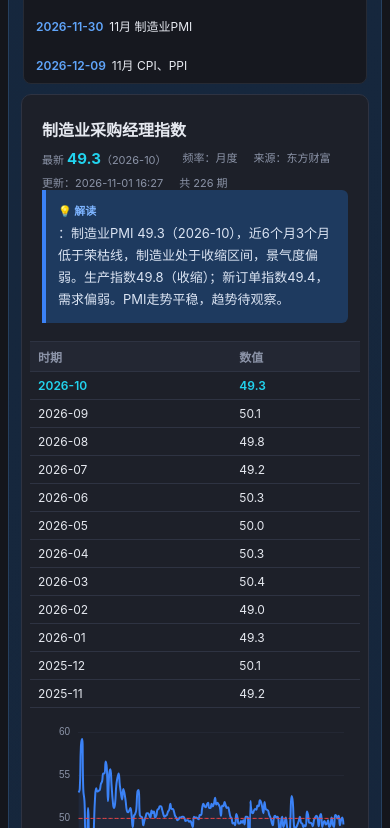
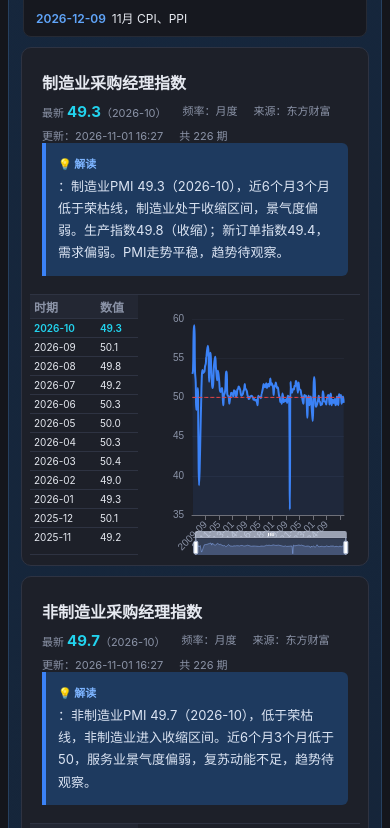
Before and after one commit to zhuqiao2026/macro-dashboard, a plain HTML site: page index.html in a window 390 px wide. Shown: the part 1172-2000 px from the top of the page. Drawn offline with nearby package versions, Linux system fonts and the light colour scheme; animation ran at ten frames a second.

Commit message:
v3.3: 水温5项一排+手机端表左图右极致紧凑

```diff
--- a/index.html
+++ b/index.html
@@ -103,15 +103,15 @@
 .interp .lb{font-weight:700;color:#7db4ff}
 /* phone refinements (768px and below): vertical stack, larger touch-friendly text */
 @media (max-width: 768px) {
-  .ind-body{flex-direction:column !important}
-  .ind-chart{width:100% !important;height:280px !important;flex:none !important;min-width:0}
-  .ind-table-wrap{width:100% !important;max-width:100% !important;overflow-x:auto !important;max-height:none !important}
+  .ind-body{flex-direction:row !important;gap:6px !important}
+  .ind-chart{flex:1 1 0 !important;height:260px !important;min-width:0 !important;width:auto !important}
+  .ind-table-wrap{width:108px !important;max-width:108px !important;min-width:108px !important;overflow-x:hidden !important;overflow-y:auto !important;max-height:260px !important}
   .ind-header{padding:12px 12px 8px !important}
   .ind-header h3{font-size:16px !important}
   .ind-meta{font-size:11px !important}
   .interp{font-size:13px !important;line-height:1.7 !important;padding:12px !important;margin:0 0 10px !important}
-  .data-table{font-size:12px !important}
-  .data-table th,.data-table td{padding:6px 8px !important}
+  .data-table{font-size:10px !important}
+  .data-table th,.data-table td{padding:3px 4px !important;white-space:nowrap !important}
   .kpis{grid-template-columns:repeat(2,1fr) !important;gap:8px !important;padding:8px !important}
   .kpi{min-height:0 !important;padding:10px 8px !important}
   .kpi .v{font-size:22px !important}
@@ -119,7 +119,10 @@
   .kpi .t{font-size:11px !important;white-space:normal !important;line-height:1.5 !important}
   .score{margin:0 8px 8px !important;padding:10px !important}
   .score .num{font-size:32px !important}
-  .score .bars{gap:10px !important}
+  .score .bars{gap:6px !important;flex-wrap:nowrap !important}
+  .score .bar-item{flex:1 1 0 !important;min-width:0 !important}
+  .score .bar-item .n{font-size:10px !important;white-space:nowrap !important}
+  .score .bar-item .v{font-size:14px !important}
   .ind-section{margin:10px 2px !important;padding:10px 8px !important}
   body{padding:0 !important}
   main{max-width:100% !important;padding:10px 4px 30px !important}
```
